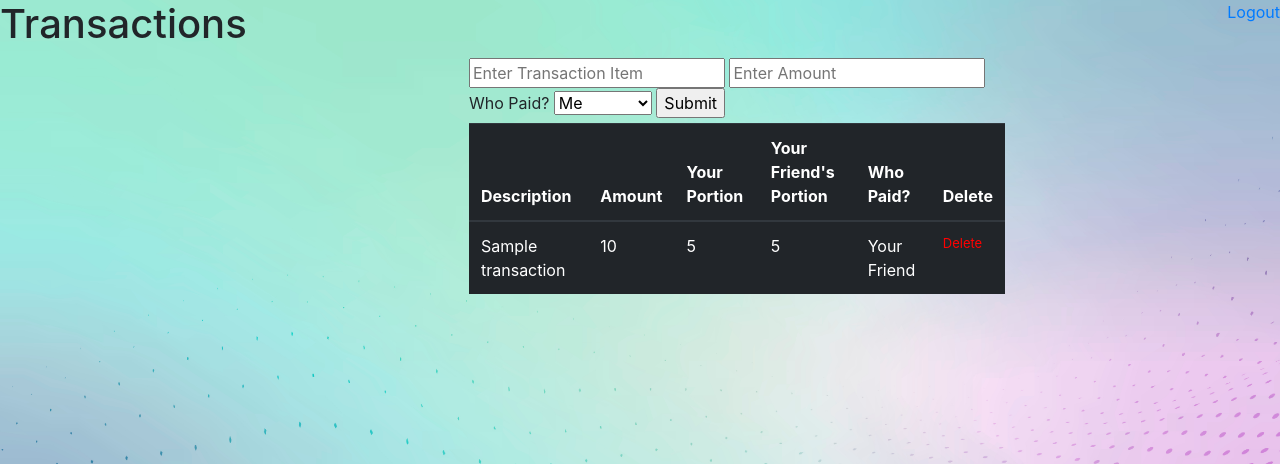
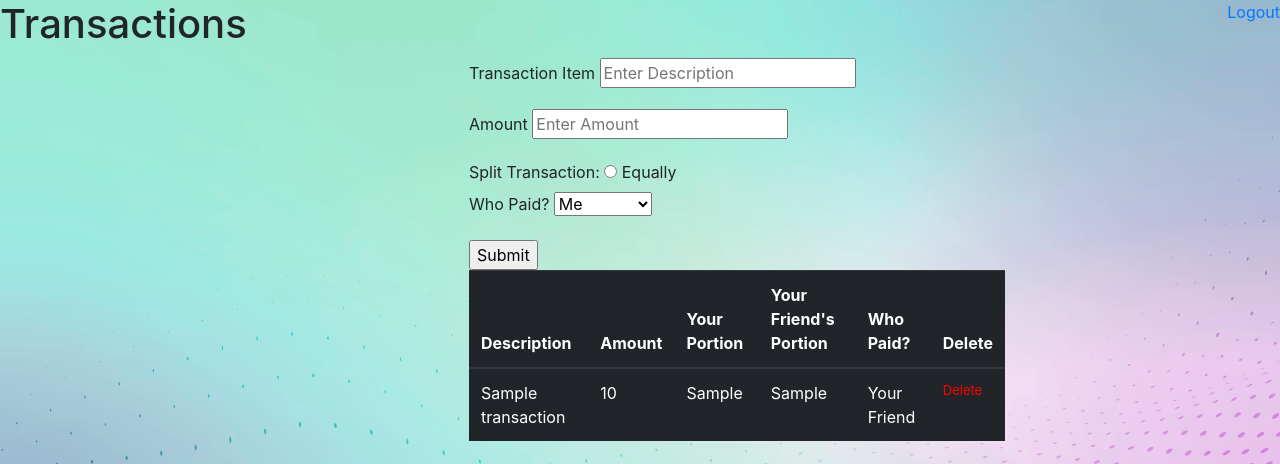
Before and after one commit to dimiprousalis/GoodDimes, a Node project: template views/transactions.ejs in a window 1280 px wide. Shown: the top 464 px of the page. Run offline with Node 20 templates, Linux system fonts and the light colour scheme; the template is opened without the code that fills it: most values are stand-ins (such as "Sample title", 1, 10 or a date in 2020); some libraries are stand-ins or nearby versions.

Commit message:
added split portions to db

```diff
--- a/controllers/transactions.js
+++ b/controllers/transactions.js
@@ -13,7 +13,7 @@ module.exports = {
     },
     createTransaction: async (req, res)=>{
         try{
-            await Transaction.create({transaction: req.body.transactionItem, amount: req.body.amountItem, payer: req.body.payerItem, userId: req.user.id})
+            await Transaction.create({transaction: req.body.transactionItem, amount: req.body.amountItem, payer: req.body.payerItem, userPortion: req.body.amountItem/2, friendPortion: req.body.amountItem/2, userId: req.user.id})
             console.log('Transaction has been added!')
             res.redirect('/transactions')
         }catch(err){
--- a/public/js/main.js
+++ b/public/js/main.js
@@ -6,6 +6,7 @@ Array.from(deleteBtn).forEach((el)=>{
     el.addEventListener('click', deleteTransaction)
 })
 
+
 // Array.from(todoItem).forEach((el)=>{
 //     el.addEventListener('click', markComplete)
 // })
@@ -13,6 +14,7 @@ Array.from(deleteBtn).forEach((el)=>{
 Array.from(todoComplete).forEach((el)=>{
     el.addEventListener('click', markIncomplete)
 })
+
 
 async function deleteTransaction(){
     const transactionId = this.parentNode.dataset.id
--- a/views/transactions.ejs
+++ b/views/transactions.ejs
@@ -16,13 +16,25 @@
 
   <div class="container">
     <form action="/transactions/createTransaction" method='POST'>
-      <input type="text" placeholder="Enter Transaction Item" name='transactionItem'>
+      <div class="form-group">
+        <label for="transactionItem">Transaction Item</label>
+        <input type="text" placeholder="Enter Description" name='transactionItem'>
+      </div>
+      <div class="form-group">
+        <label for="amountItem">Amount</label>
         <input type="number" step="any" placeholder="Enter Amount" name='amountItem'>
+      </div>
+      <label>Split Transaction:</label>
+      <input type="radio" name="splitItem" value="equally" id="equallyItem">
+      <label for="equallyItem">Equally</label>
+      <div class="form-group">
         <label for="payerItem">Who Paid?</label>
         <select name='payerItem'>
           <option value="user">Me</option>
           <option value="friend">My Friend</option>
         </select>
+      </div>
+
       <input type="submit">
     </form>
 
@@ -49,13 +61,13 @@
               <%= el.amount %>
             </td>
             <td>
-              <%= el.amount/2 %>
+              <%= el.userPortion %>
             </td>
             <td>
-              <%= el.amount/2 %>
+              <%= el.friendPortion %>
             </td>
             <td>
-              <%= el.payer === "user" ? "You" : "Your Friend" %>
+              <%= el.payer==="user" ? "You" : "Your Friend" %>
             </td>
             <td class='del'> Delete </td>
 
```
Also changed, not shown: models/Transaction.js (+8 -0 lines). Lines whose indentation alone changed are shown as unchanged.
